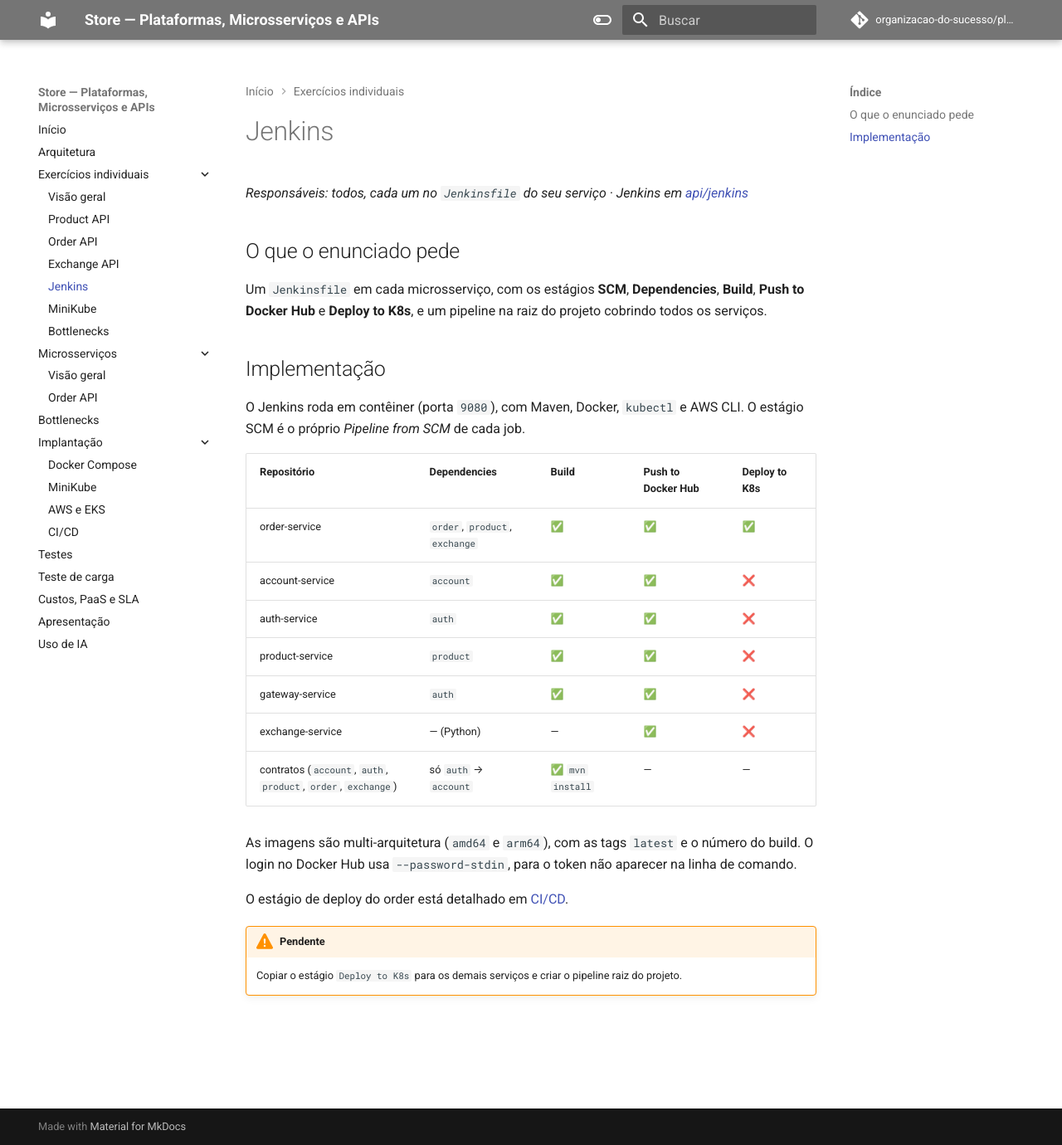
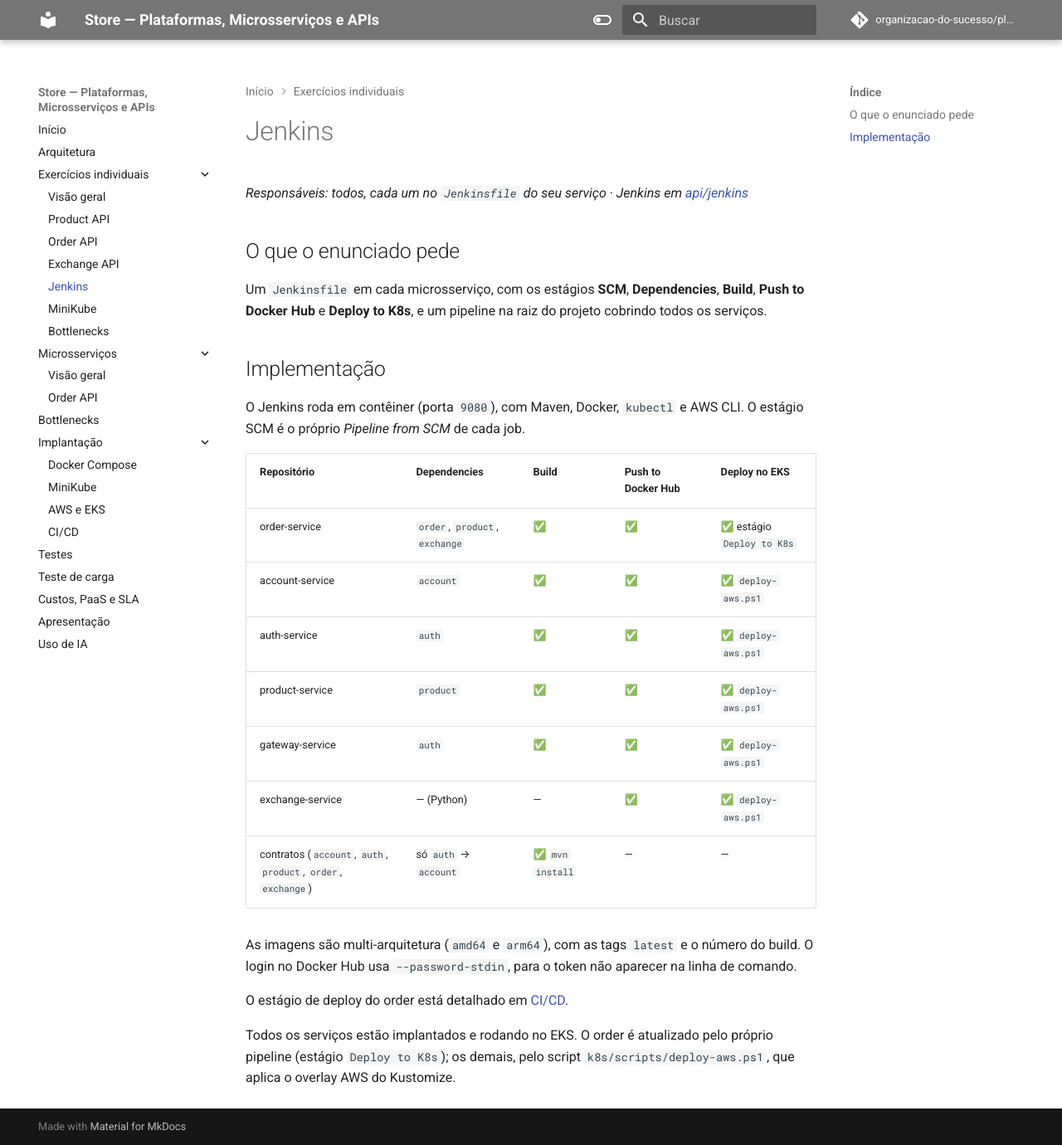
Before and after one commit to organizacao-do-sucesso/platform, an MkDocs documentation site: the page built from docs/exercicios/jenkins.md, in a window 1280 px wide and 1380 px high. Shown: the whole window at 83% size. Built offline with MkDocs 1.6.1 and Material for MkDocs 9.7.7, drawn with Linux system fonts in a browser that asks for light colours; comment, search, counter and statistics services are not loaded.

Commit message:
docs(ci-cd): marca a implantação de todos os serviços no EKS como concluída

```diff
--- a/docs/exercicios/jenkins.md
+++ b/docs/exercicios/jenkins.md
@@ -14,14 +14,14 @@ pipeline na raiz do projeto cobrindo todos os serviços.
 O Jenkins roda em contêiner (porta `9080`), com Maven, Docker, `kubectl` e AWS
 CLI. O estágio SCM é o próprio *Pipeline from SCM* de cada job.
 
-| Repositório | Dependencies | Build | Push to Docker Hub | Deploy to K8s |
+| Repositório | Dependencies | Build | Push to Docker Hub | Deploy no EKS |
 | --- | --- | --- | --- | --- |
-| order-service | `order`, `product`, `exchange` | ✅ | ✅ | ✅ |
-| account-service | `account` | ✅ | ✅ | ❌ |
-| auth-service | `auth` | ✅ | ✅ | ❌ |
-| product-service | `product` | ✅ | ✅ | ❌ |
-| gateway-service | `auth` | ✅ | ✅ | ❌ |
-| exchange-service | — (Python) | — | ✅ | ❌ |
+| order-service | `order`, `product`, `exchange` | ✅ | ✅ | ✅ estágio `Deploy to K8s` |
+| account-service | `account` | ✅ | ✅ | ✅ `deploy-aws.ps1` |
+| auth-service | `auth` | ✅ | ✅ | ✅ `deploy-aws.ps1` |
+| product-service | `product` | ✅ | ✅ | ✅ `deploy-aws.ps1` |
+| gateway-service | `auth` | ✅ | ✅ | ✅ `deploy-aws.ps1` |
+| exchange-service | — (Python) | — | ✅ | ✅ `deploy-aws.ps1` |
 | contratos (`account`, `auth`, `product`, `order`, `exchange`) | só `auth` → `account` | ✅ `mvn install` | — | — |
 
 As imagens são multi-arquitetura (`amd64` e `arm64`), com as tags `latest` e o
@@ -30,6 +30,6 @@ aparecer na linha de comando.
 
 O estágio de deploy do order está detalhado em [CI/CD](../deploy/ci-cd.md).
 
-!!! warning "Pendente"
-    Copiar o estágio `Deploy to K8s` para os demais serviços e criar o pipeline
-    raiz do projeto.
+Todos os serviços estão implantados e rodando no EKS. O order é atualizado pelo
+próprio pipeline (estágio `Deploy to K8s`); os demais, pelo script
+`k8s/scripts/deploy-aws.ps1`, que aplica o overlay AWS do Kustomize.
```
Also changed, not shown: docs/deploy/ci-cd.md (+2 -4 lines), docs/exercicios/index.md (+1 -1 lines), docs/index.md (+1 -1 lines).
